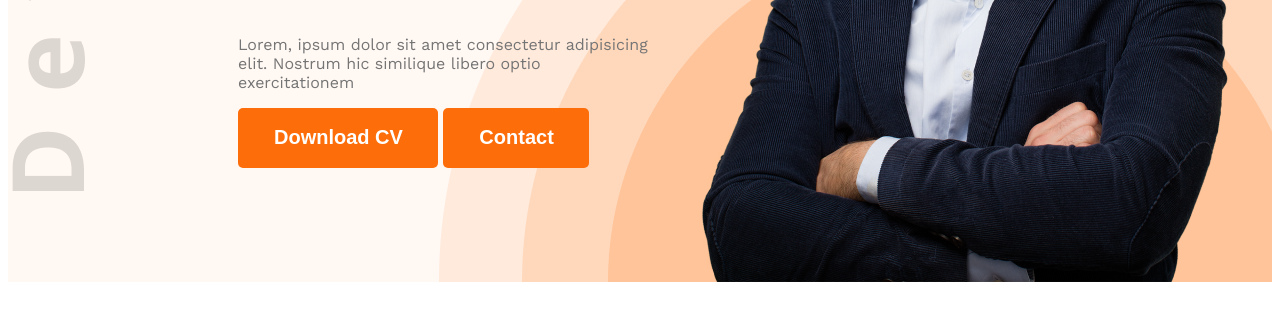
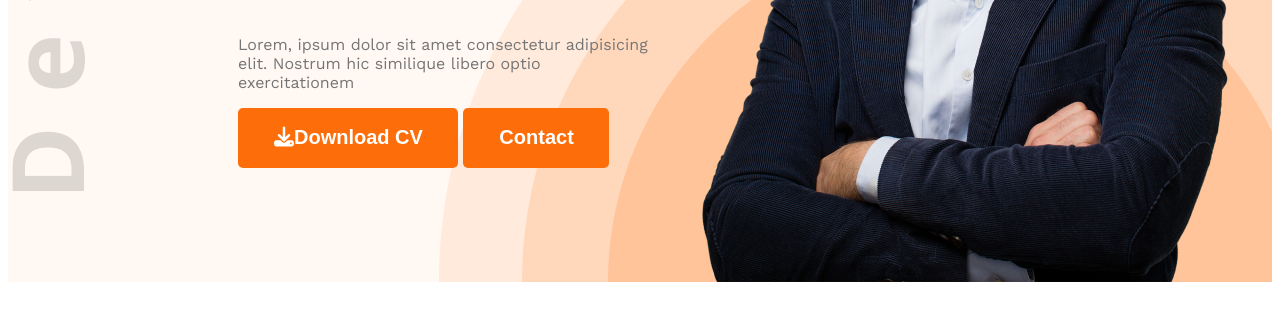
Before and after one commit to Suborna-Akter/Web-Dev-Portfolio, a plain HTML site: page index.html in a window 1280 px wide. Shown: the part 622-942 px from the top of the page. Drawn offline with nearby package versions, Linux system fonts and the light colour scheme.

Commit message:
added icon

```diff
--- a/index.html
+++ b/index.html
@@ -9,6 +9,7 @@
 <link href="https://fonts.googleapis.com/css2?family=Open+Sans:ital,wght@0,300..800;1,300..800&family=Work+Sans:ital,wght@0,100..900;1,100..900&display=swap" rel="stylesheet">
 
     <link rel="stylesheet" href="Styles/index.css">
+    <script src="https://kit.fontawesome.com/484bcb4d57.js" crossorigin="anonymous"></script>
 </head>
 <body class="work-sans-normal">
     <header class="header secondary-bg">
@@ -30,7 +31,7 @@
                 <h1 class="banner-tittle">Mary Hardy</h1>
                 <p class="banner-details dark-3">Lorem, ipsum dolor sit amet consectetur adipisicing elit. Nostrum hic similique libero optio exercitationem </p>
 
-                <button class="btn-primary">Download CV</button>
+                <button class="btn-primary"><i class="fa-solid fa-download"></i>Download CV</button>
                 <button class="btn-primary">Contact</button>
 
             </div>
```
